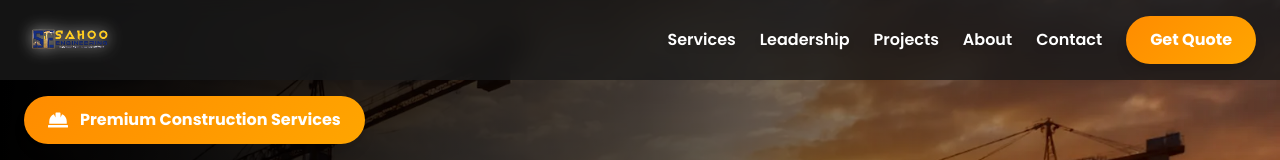
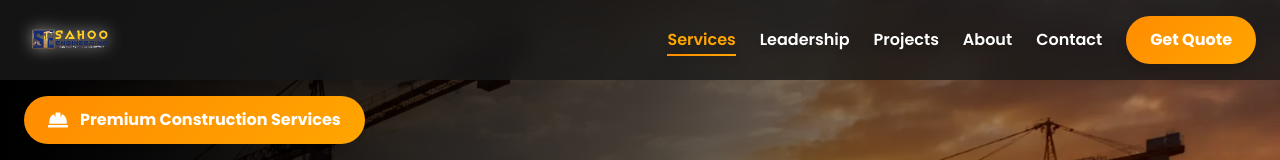
Before and after one commit to Pupun12345/Sahoo_Eng_website, a React (Vite) app: page / in a window 1280 px wide. Shown: the top 160 px of the page. Built offline with nearby package versions, Linux system fonts and the light colour scheme.

Commit message:
added Scroll-view navbar

```diff
--- a/src/App.jsx
+++ b/src/App.jsx
@@ -1,4 +1,4 @@
-import { useState, lazy, Suspense } from "react";
+import { useState, useEffect, lazy, Suspense } from "react";
 import Navbar from "./components/Navbar";
 import Home from "./pages/Home";
 import Footer from "./components/Footer";
@@ -12,6 +12,7 @@ const ContactPage = lazy(() => import("./pages/ContactPage"));
 function App() {
   const [currentPage, setCurrentPage] = useState('home');
   const [serviceId, setServiceId] = useState('');
+  const [activeSection, setActiveSection] = useState('');
 
   const navigate = (page, id = '') => {
     setCurrentPage(page);
@@ -20,10 +21,57 @@ function App() {
       setTimeout(() => {
         document.getElementById('managingdirector')?.scrollIntoView({ behavior: 'smooth' });
       }, 100);
+    } else if (page === 'home' && id) {
+      // Scroll to section on home page
+      setTimeout(() => {
+        document.getElementById(id)?.scrollIntoView({ behavior: 'smooth' });
+      }, 100);
     } else {
       window.scrollTo(0, 0);
     }
   };
+
+  // Scroll tracking for home page
+  useEffect(() => {
+    if (currentPage !== 'home') {
+      return;
+    }
+
+    const sections = ['services', 'managingdirector', 'projects', 'about', 'contact'];
+
+    const observerOptions = {
+      root: null,
+      rootMargin: '-20% 0px -60% 0px',
+      threshold: 0
+    };
+
+    const observerCallback = (entries) => {
+      entries.forEach((entry) => {
+        if (entry.isIntersecting) {
+          setActiveSection(entry.target.id);
+        }
+      });
+    };
+
+    const observer = new IntersectionObserver(observerCallback, observerOptions);
+
+    sections.forEach((sectionId) => {
+      const element = document.getElementById(sectionId);
+      if (element) {
+        observer.observe(element);
+      }
+    });
+
+    return () => {
+      sections.forEach((sectionId) => {
+        const element = document.getElementById(sectionId);
+        if (element) {
+          observer.unobserve(element);
+        }
+      });
+      setActiveSection('');
+    };
+  }, [currentPage]);
 
   const renderPage = () => {
     const LoadingSpinner = () => (
@@ -53,7 +101,7 @@ function App() {
 
   return (
     <>
-      <Navbar navigate={navigate} />
+      <Navbar navigate={navigate} currentPage={currentPage} activeSection={activeSection} />
       {renderPage()}
       {currentPage === 'home' && <Footer />}
     </>
--- a/src/components/ManagingDirector.jsx
+++ b/src/components/ManagingDirector.jsx
@@ -15,7 +15,7 @@ function ManagingDirector() {
   ];
 
   return (
-    <section className="py-12 sm:py-16 md:py-20 lg:py-24 bg-gradient-to-br from-dark via-gray-900 to-black relative overflow-hidden">
+    <section id="managingdirector" className="py-12 sm:py-16 md:py-20 lg:py-24 bg-gradient-to-br from-dark via-gray-900 to-black relative overflow-hidden">
       <div className="max-w-7xl mx-auto px-4 sm:px-6 relative z-10">
         <motion.div
           initial={{ opacity: 0, y: 30 }}
--- a/src/components/Navbar.jsx
+++ b/src/components/Navbar.jsx
@@ -2,7 +2,7 @@ import { motion } from "framer-motion";
 import { useState } from "react";
 import { FaBars, FaTimes } from "react-icons/fa";
 
-function Navbar({ navigate }) {
+function Navbar({ navigate, currentPage, activeSection }) {
   const [isOpen, setIsOpen] = useState(false);
   const [scrolled, setScrolled] = useState(false);
 
@@ -14,12 +14,35 @@ function Navbar({ navigate }) {
   }
 
   const menuItems = [
-    { name: "Services", href: "services" },
-    { name: "Leadership", href: "about", id: "managingdirector" },
-    { name: "Projects", href: "projects" },
-    { name: "About", href: "about" },
-    { name: "Contact", href: "contact" }
+    { name: "Services", href: "services", sectionId: "services" },
+    { name: "Leadership", href: "about", id: "managingdirector", sectionId: "managingdirector" },
+    { name: "Projects", href: "projects", sectionId: "projects" },
+    { name: "About", href: "about", sectionId: "about" },
+    { name: "Contact", href: "contact", sectionId: "contact" }
   ];
+
+  const isActive = (item) => {
+    if (currentPage === 'home' && item.sectionId) {
+      return activeSection === item.sectionId;
+    }
+    if (currentPage === item.href && !item.id) {
+      return true;
+    }
+    return false;
+  };
+
+  const handleNavClick = (item) => {
+    if (currentPage === 'home' && item.sectionId) {
+      // On home page, scroll to section
+      navigate('home', item.sectionId);
+    } else if (item.id) {
+      // Navigate to different page with section
+      navigate(item.href, item.id);
+    } else {
+      // Navigate to page
+      navigate(item.href);
+    }
+  };
 
   return (
     <motion.nav
@@ -44,13 +67,17 @@ function Navbar({ navigate }) {
             {menuItems.map((item, index) => (
               <motion.a
                 key={index}
-                onClick={() => item.id ? navigate(item.href, item.id) : navigate(item.href)}
+                onClick={() => handleNavClick(item)}
                 whileHover={{ scale: 1.1, color: "#FFA500" }}
-                className="text-white font-semibold hover:text-primary transition-colors relative group drop-shadow-md text-sm lg:text-base cursor-pointer"
+                className={`font-semibold hover:text-primary transition-colors relative group drop-shadow-md text-sm lg:text-base cursor-pointer ${
+                  isActive(item) ? 'text-primary' : 'text-white'
+                }`}
               >
                 {item.name}
                 <motion.span
-                  className="absolute -bottom-1 left-0 w-0 h-0.5 bg-gradient-orange group-hover:w-full transition-all duration-300"
+                  className={`absolute -bottom-1 left-0 h-0.5 bg-gradient-orange transition-all duration-300 ${
+                    isActive(item) ? 'w-full' : 'w-0 group-hover:w-full'
+                  }`}
                 ></motion.span>
               </motion.a>
             ))}
@@ -88,13 +115,18 @@ function Navbar({ navigate }) {
             {menuItems.map((item, index) => (
               <motion.a
                 key={index}
-                onClick={() => { setIsOpen(false); item.id ? navigate(item.href, item.id) : navigate(item.href); }}
+                onClick={() => { setIsOpen(false); handleNavClick(item); }}
                 initial={{ x: -50, opacity: 0 }}
                 animate={{ x: isOpen ? 0 : -50, opacity: isOpen ? 1 : 0 }}
                 transition={{ delay: index * 0.1 }}
-                className="block text-white font-semibold hover:text-primary transition-colors py-2 drop-shadow-md text-base cursor-pointer"
+                className={`block font-semibold hover:text-primary transition-colors py-2 drop-shadow-md text-base cursor-pointer relative ${
+                  isActive(item) ? 'text-primary' : 'text-white'
+                }`}
               >
                 {item.name}
+                {isActive(item) && (
+                  <span className="absolute bottom-0 left-0 w-12 h-0.5 bg-gradient-orange"></span>
+                )}
               </motion.a>
             ))}
             <motion.button
```
